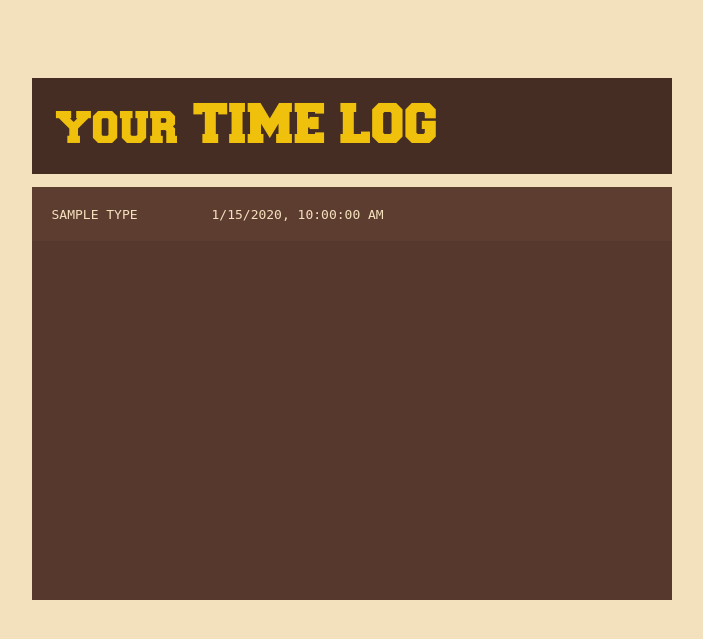
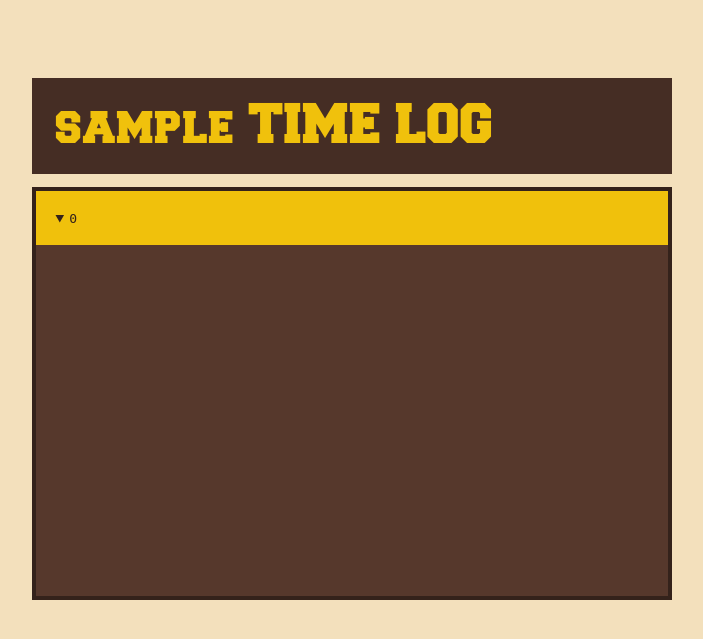
Before and after one commit to cobbdzon/itso-monitoring-system, a Node server app: template views/profile.ejs in a window 1280 px wide. Shown: the part 65-704 px from the top of the page, without its empty margins (288-991 px from the left). Run offline with Node 20, Linux system fonts and the light colour scheme; the template is opened without the code that fills it: most values are stand-ins (such as "Sample title", 1, 10 or a date in 2020); style sheets or scripts are compiled from the project's sources; some libraries are stand-ins or nearby versions.

Commit message:
admins can now view profiles of others

```diff
--- a/public/css/profile.css
+++ b/public/css/profile.css
@@ -52,29 +52,49 @@ body main header {
   font-family: "Freshman";
   text-align: left;
 }
-body main #grid {
+body main #logs {
   background-color: rgb(85.5696202532, 55.9493670886, 44.4303797468);
+  border: 4px solid #34221b;
   flex-grow: 1;
   display: flex;
   flex-direction: column;
+  height: 48vh;
+  overflow-y: scroll;
   color: #f3e0bc;
 }
-body main #grid .log {
+body main #logs .empty {
+  width: 100%;
+  height: 100%;
+  display: flex;
+  justify-content: center;
+  align-items: center;
+}
+body main #logs .log-group {
+  background-color: #f0c10c;
+}
+body main #logs .log-group:nth-child(even) {
+  background-color: rgb(243.9285714286, 200.5654761905, 33.5714285714);
+}
+body main #logs .log-group summary {
+  color: #34221b;
+  padding: 1.5em;
+}
+body main #logs .log-group .log {
   background-color: rgb(93.9620253165, 61.4367088608, 48.7879746835);
   display: grid;
   grid-template-columns: 0.25fr 0.75fr;
   width: 100%;
 }
-body main #grid .log:nth-child(even) {
+body main #logs .log-group .log:nth-child(even) {
   background-color: rgb(102.3544303797, 66.9240506329, 53.1455696203);
 }
-body main #grid .log div {
+body main #logs .log-group .log div {
   padding: 1.5em;
 }
-body main #grid .log .log-type[logType=in] {
+body main #logs .log-group .log .log-type[logType=in] {
   background-color: hsla(128, 100%, 50%, 0.25);
 }
-body main #grid .log .log-type[logType=out] {
+body main #logs .log-group .log .log-type[logType=out] {
   background-color: hsla(0, 100%, 50%, 0.25);
 }
 
--- a/public/scss/profile.scss
+++ b/public/scss/profile.scss
@@ -28,15 +28,40 @@ body {
 			text-align: left;
 		}
 
-		#grid {
+		#logs {
 			background-color: color.adjust($brown-color, $lightness: 10%);
+			border: 4px solid $brown-color;
 
 			flex-grow: 1;
 
 			display: flex;
 			flex-direction: column;
 
+			height: 48vh;
+			overflow-y: scroll;
+
 			color: $beige-color;
+
+			.empty {
+				width: 100%;
+				height: 100%;
+
+				display: flex;
+				justify-content: center;
+				align-items: center;
+			}
+
+			.log-group {
+				background-color: $yellow-color;
+
+				&:nth-child(even) {
+					background-color: color.adjust($yellow-color, $lightness: 5%);
+				}
+
+				summary {
+					color: $brown-color;
+					padding: 1.5em;
+				}
 
 				.log {
 					background-color: color.adjust($brown-color, $lightness: 12.5%);
@@ -62,8 +87,6 @@ body {
 							background-color: hsla(0, 100%, 50%, 0.25);
 						}
 					}
-
-				.log-time {
 				}
 			}
 		}
--- a/views/profile.ejs
+++ b/views/profile.ejs
@@ -12,20 +12,35 @@
     <%- include('partials/nav', {navLocation: navLocation}); %>
     <main>
         <header>
-            your TIME LOG
+            <%= username %> TIME LOG
         </header>
-        <div id="grid">
-            <% timeLogs.forEach(function(log){ %>
-                <div class="log">
-                    <div class="log-type" logType="<%= log.type.toLowerCase() %>"">
-                        <%= log.type.toUpperCase() %>
-                    </div>
-                    <div class="log-time">
-                        <%= new Date(log.time).toLocaleString() %>
-                    </div>
+        <section id="logs">
+            <% if (Object.keys(timeLogs).length <= 0) { %>
+                <div class="empty">
+                    <span>It looks quite empty here...</span>
                 </div>
-            <% }); %>
-        </div>
+            <% } %>
+            <% for (const [dateString, logs] of Object.entries(timeLogs)) { %>
+                <details class="log-group" open>
+                    <summary>
+                        <%= dateString %>
+                    </summary>
+                    <ul>
+                        <% logs.forEach(log => { %>
+                            <li class="log">
+                                <div class="log-type" logType="<%= log.type.toLowerCase() %>"">
+                                    <%= log.type.toUpperCase() %>
+                                </div>
+                                <div class="log-time">
+                                    <% const logDate = new Date(log.time) %>
+                                    <%= `${logDate.toDateString()}, ${logDate.toLocaleTimeString()}` %>
+                                </div>
+                            </li>
+                        <% }) %>
+                    </ul>
+                </details>
+            <% }; %>
+        </section>
     </main>
 </body>
 
```
Also changed, not shown: routes/index.js (+55 -16 lines), 1 other file. Lines whose indentation alone changed are shown as unchanged.
